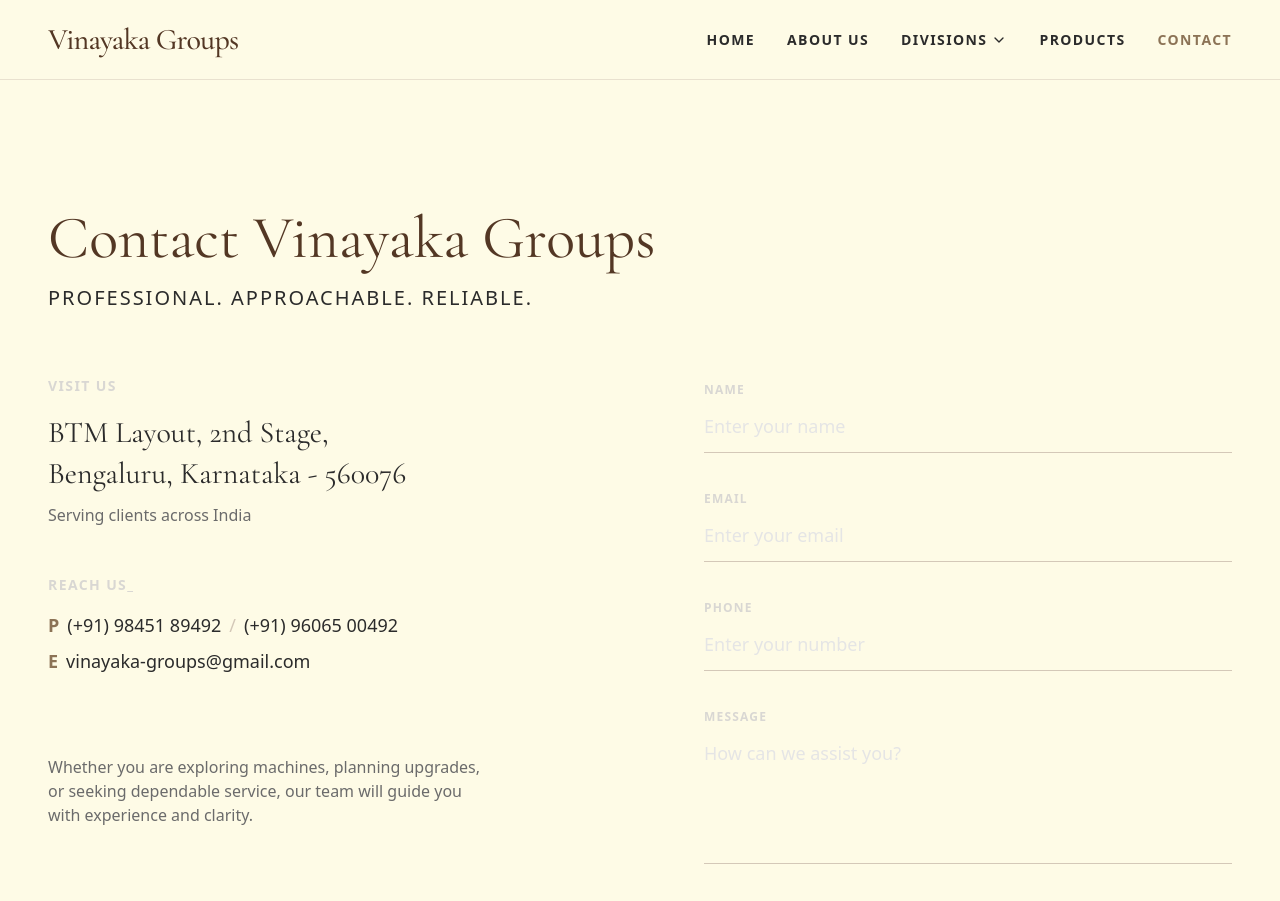
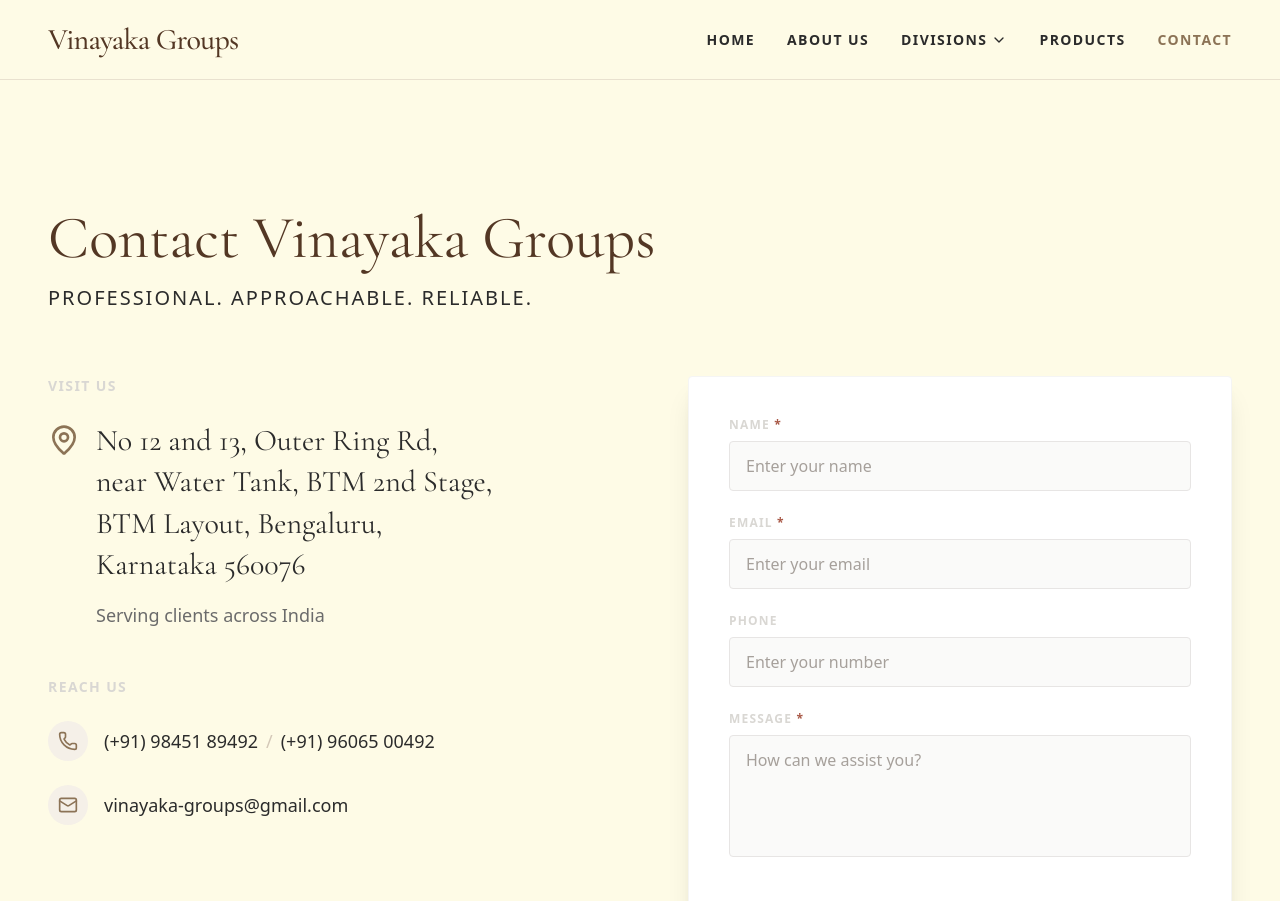
Before and after one commit to kiranetic/rochi-vinayaka, a Next.js app: page /contact in a window 1280 px wide. Shown: the top 901 px of the page. Built offline with nearby package versions, Linux system fonts and the light colour scheme.

Commit message:
refactor: Redesign contact page layout with icon-based details and improved form.

```diff
--- a/app/contact/page.tsx
+++ b/app/contact/page.tsx
@@ -1,5 +1,5 @@
 import { Metadata } from "next";
-import Link from "next/link";
+import { Phone, Mail, MapPin } from "lucide-react";
 import { Container } from "@/components/layout/container";
 import { Section } from "@/components/layout/section";
 import { Button } from "@/components/ui/button";
@@ -7,7 +7,7 @@
 
 export const metadata: Metadata = {
     title: "Contact Us | Vinayaka Groups",
-    description: "Get in touch with Vinayaka Groups in Bengaluru. Professional, approachable, and reliable service for all your sewing needs.",
+    description: "Get in touch with Vinayaka Groups in Bengaluru. No 12 and 13, Outer Ring Rd, BTM 2nd Stage.",
 };
 
 export default function Contact() {
@@ -20,38 +20,52 @@
                         <p className="text-xl font-medium text-charcoal uppercase tracking-widest">Professional. Approachable. Reliable.</p>
                     </FadeIn>
 
-                    <div className="grid grid-cols-1 lg:grid-cols-2 gap-16 lg:gap-32 pb-24 border-b border-mist">
+                    <div className="grid grid-cols-1 lg:grid-cols-2 gap-12 lg:gap-24 pb-24 border-b border-mist">
                         {/* Contact Info */}
                         <FadeIn className="space-y-12">
                             <div>
-                                <h3 className="text-sm font-semibold uppercase tracking-widest text-steel mb-4">Visit Us</h3>
-                                <address className="not-italic font-headline text-3xl text-charcoal leading-snug">
-                                    BTM Layout, 2nd Stage, <br />
-                                    Bengaluru, Karnataka - 560076
-                                </address>
-                                <p className="text-graphite mt-2">Serving clients across India</p>
+                                <h3 className="text-sm font-semibold uppercase tracking-widest text-steel mb-6">Visit Us</h3>
+                                <a
+                                    href="https://maps.app.goo.gl/nJT6NJ3A3C4QoqSD9"
+                                    target="_blank"
+                                    rel="noopener noreferrer"
+                                    className="group flex gap-4 items-start"
+                                >
+                                    <MapPin className="w-6 h-6 md:w-8 md:h-8 text-bronze shrink-0 mt-1" />
+                                    <address className="not-italic font-headline text-2xl md:text-3xl text-charcoal leading-snug group-hover:text-bronze transition-colors">
+                                        No 12 and 13, Outer Ring Rd,<br />
+                                        near Water Tank, BTM 2nd Stage,<br />
+                                        BTM Layout, Bengaluru,<br />
+                                        Karnataka 560076
+                                    </address>
+                                </a>
+                                <p className="text-graphite mt-4 pl-12 text-lg">Serving clients across India</p>
                             </div>
 
                             <div>
-                                <h3 className="text-sm font-semibold uppercase tracking-widest text-steel mb-4">Reach Us_</h3>
-                                <div className="space-y-2 text-lg text-charcoal">
-                                    <p className="flex items-center gap-2">
-                                        <span className="text-bronze font-bold">P</span>
-                                        <span>
-                                            <a href="tel:+919845189492" className="hover:text-bronze transition-colors">(+91) 98451 89492</a>
-                                            <span className="mx-2 text-mist">/</span>
-                                            <a href="tel:+919606500492" className="hover:text-bronze transition-colors">(+91) 96065 00492</a>
-                                        </span>
-                                    </p>
-                                    <p className="flex items-center gap-2">
-                                        <span className="text-bronze font-bold">E</span>
-                                        <a href="mailto:vinayaka-groups@gmail.com" className="hover:text-bronze transition-colors">vinayaka-groups@gmail.com</a>
-                                    </p>
+                                <h3 className="text-sm font-semibold uppercase tracking-widest text-steel mb-6">Reach Us</h3>
+                                <div className="space-y-6 text-lg text-charcoal">
+                                    <div className="flex items-center gap-4">
+                                        <div className="w-10 h-10 rounded-full bg-stone flex items-center justify-center shrink-0">
+                                            <Phone className="w-5 h-5 text-bronze" />
+                                        </div>
+                                        <div className="flex flex-col sm:flex-row gap-2 sm:items-center">
+                                            <a href="tel:+919845189492" className="hover:text-bronze transition-colors font-medium">(+91) 98451 89492</a>
+                                            <span className="hidden sm:inline text-mist">/</span>
+                                            <a href="tel:+919606500492" className="hover:text-bronze transition-colors font-medium">(+91) 96065 00492</a>
+                                        </div>
+                                    </div>
+                                    <div className="flex items-center gap-4">
+                                        <div className="w-10 h-10 rounded-full bg-stone flex items-center justify-center shrink-0">
+                                            <Mail className="w-5 h-5 text-bronze" />
+                                        </div>
+                                        <a href="mailto:vinayaka-groups@gmail.com" className="hover:text-bronze transition-colors font-medium">vinayaka-groups@gmail.com</a>
+                                    </div>
                                 </div>
                             </div>
 
                             <div className="pt-8">
-                                <p className="text-graphite max-w-md">
+                                <p className="text-graphite max-w-md text-lg leading-relaxed">
                                     Whether you are exploring machines, planning upgrades, or seeking dependable service, our team will guide you with experience and clarity.
                                 </p>
                             </div>
@@ -61,60 +75,60 @@
                         <FadeIn delay={0.2}>
                             <form
                                 action="https://submit-form.com/YOUR_FORM_ID_HERE" // Formspark placeholder
-                                className="space-y-8"
+                                className="space-y-6 bg-white p-8 md:p-10 rounded-sm shadow-xl border border-stone-100"
                             >
                                 {/* Hidden honeypot for spam */}
                                 <input type="checkbox" name="_honeypot" style={{ display: 'none' }} tabIndex={-1} autoComplete="off" />
 
-                                <div className="space-y-1">
-                                    <label htmlFor="name" className="text-xs uppercase tracking-widest text-steel font-semibold">Name</label>
+                                <div className="space-y-2">
+                                    <label htmlFor="name" className="text-xs uppercase tracking-widest text-steel font-semibold block">Name <span className="text-[#A85846]">*</span></label>
                                     <input
                                         type="text"
                                         id="name"
                                         name="name"
                                         required
-                                        className="w-full bg-transparent border-b border-mist py-3 text-lg text-charcoal focus:outline-none focus:border-bronze transition-colors placeholder:text-whisper"
+                                        className="w-full bg-stone-50 border border-stone-200 rounded-sm px-4 py-3 text-charcoal focus:outline-none focus:border-bronze focus:bg-white transition-all placeholder:text-stone-400"
                                         placeholder="Enter your name"
                                     />
                                 </div>
 
-                                <div className="space-y-1">
-                                    <label htmlFor="email" className="text-xs uppercase tracking-widest text-steel font-semibold">Email</label>
+                                <div className="space-y-2">
+                                    <label htmlFor="email" className="text-xs uppercase tracking-widest text-steel font-semibold block">Email <span className="text-[#A85846]">*</span></label>
                                     <input
                                         type="email"
                                         id="email"
                                         name="email"
                                         required
-                                        className="w-full bg-transparent border-b border-mist py-3 text-lg text-charcoal focus:outline-none focus:border-bronze transition-colors placeholder:text-whisper"
+                                        className="w-full bg-stone-50 border border-stone-200 rounded-sm px-4 py-3 text-charcoal focus:outline-none focus:border-bronze focus:bg-white transition-all placeholder:text-stone-400"
                                         placeholder="Enter your email"
                                     />
                                 </div>
 
-                                <div className="space-y-1">
-                                    <label htmlFor="phone" className="text-xs uppercase tracking-widest text-steel font-semibold">Phone</label>
+                                <div className="space-y-2">
+                                    <label htmlFor="phone" className="text-xs uppercase tracking-widest text-steel font-semibold block">Phone</label>
                                     <input
                                         type="tel"
                                         id="phone"
                                         name="phone"
-                                        className="w-full bg-transparent border-b border-mist py-3 text-lg text-charcoal focus:outline-none focus:border-bronze transition-colors placeholder:text-whisper"
+                                        className="w-full bg-stone-50 border border-stone-200 rounded-sm px-4 py-3 text-charcoal focus:outline-none focus:border-bronze focus:bg-white transition-all placeholder:text-stone-400"
                                         placeholder="Enter your number"
                                     />
                                 </div>
 
-                                <div className="space-y-1">
-                                    <label htmlFor="message" className="text-xs uppercase tracking-widest text-steel font-semibold">Message</label>
+                                <div className="space-y-2">
+                                    <label htmlFor="message" className="text-xs uppercase tracking-widest text-steel font-semibold block">Message <span className="text-[#A85846]">*</span></label>
                                     <textarea
                                         id="message"
                                         name="message"
                                         rows={4}
                                         required
-                                        className="w-full bg-transparent border-b border-mist py-3 text-lg text-charcoal focus:outline-none focus:border-bronze transition-colors placeholder:text-whisper resize-none"
+                                        className="w-full bg-stone-50 border border-stone-200 rounded-sm px-4 py-3 text-charcoal focus:outline-none focus:border-bronze focus:bg-white transition-all placeholder:text-stone-400 resize-none"
                                         placeholder="How can we assist you?"
                                     />
                                 </div>
 
                                 <div className="pt-4">
-                                    <Button type="submit" size="lg" className="w-full md:w-auto">Start a Conversation</Button>
+                                    <Button type="submit" size="lg" className="w-full">Start a Conversation</Button>
                                 </div>
                             </form>
                         </FadeIn>
@@ -122,16 +136,18 @@
                 </Container>
             </Section>
 
-            {/* Map Embed - Grayscale */}
-            <div className="w-full h-[50vh] bg-stone grayscale opacity-80 hover:grayscale-0 transition-all duration-1000">
+            {/* Map Embed - Full Color */}
+            <div className="w-full h-[60vh] bg-stone relative">
                 <iframe
-                    src="https://www.google.com/maps/embed?pb=!1m18!1m12!1m3!1d3888.750939527715!2d77.61011631482206!3d12.92342899088736!2m3!1f0!2f0!3f0!3m2!1i1024!2i768!4f13.1!3m3!1m2!1s0x3bae1508db8b3a01%3A0x882a1708170c878!2sBengaluru%2C%20Karnataka!5e0!3m2!1sen!2sin!4v1672323232323!5m2!1sen!2sin"
+                    src="https://www.google.com/maps/embed?pb=!1m18!1m12!1m3!1d3888.863105764537!2d77.60409337469207!3d12.916518787393825!2m3!1f0!2f0!3f0!3m2!1i1024!2i768!4f13.1!3m3!1m2!1s0x3bae14fc2d81d001%3A0x25eed9206855cb21!2sVinayaka%20Overseas%20(%20Sewing%20Machine%20Dealers%20in%20Bangalore%20USHA%2C%20SINGER%2C%20MERRITT%2C%20JUKI%2C%20%26%20JACK%20%26%20EMBROIDERY%20SEWING%20MACHINES))!5e0!3m2!1sen!2sin!4v1767454065981!5m2!1sen!2sin"
                     width="100%"
                     height="100%"
                     style={{ border: 0 }}
                     allowFullScreen
                     loading="lazy"
                     referrerPolicy="no-referrer-when-downgrade"
+                    title="Vinayaka Groups Location"
+                    className="absolute inset-0"
                 ></iframe>
             </div>
         </>
```
